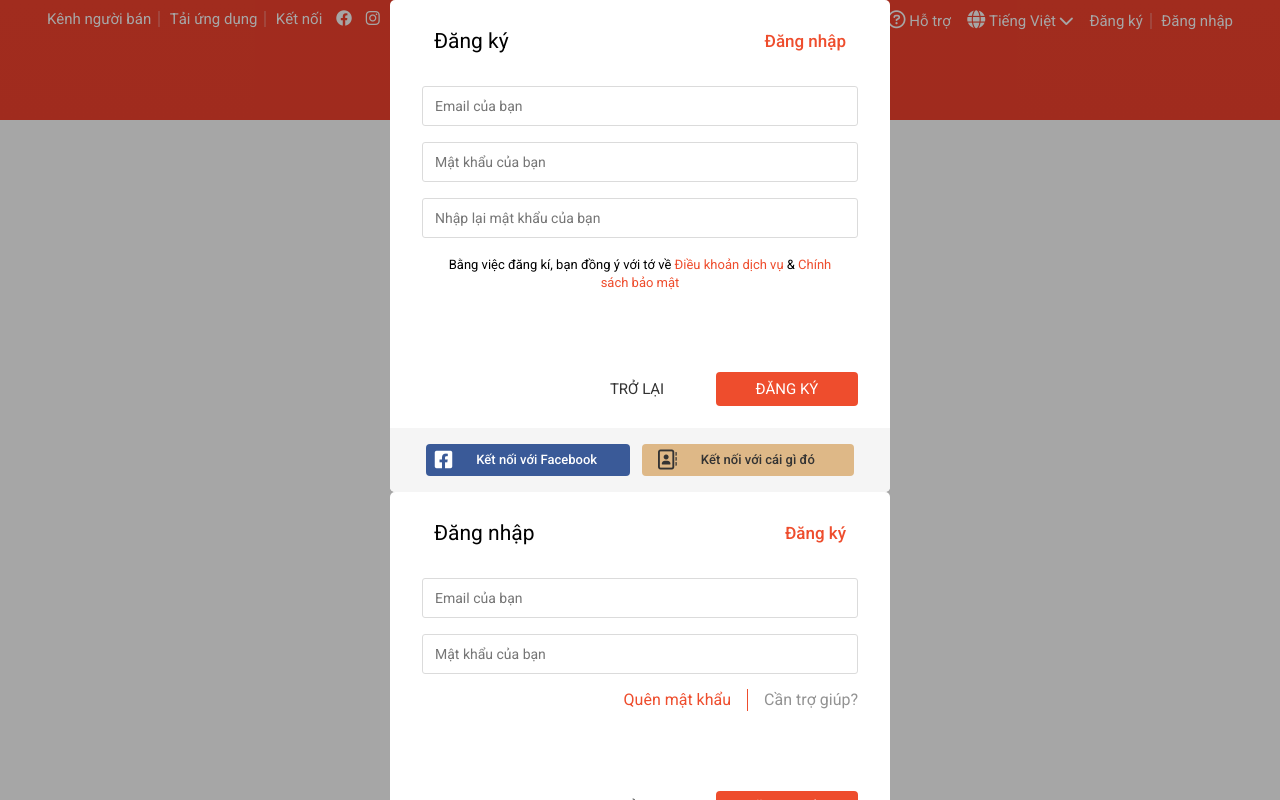
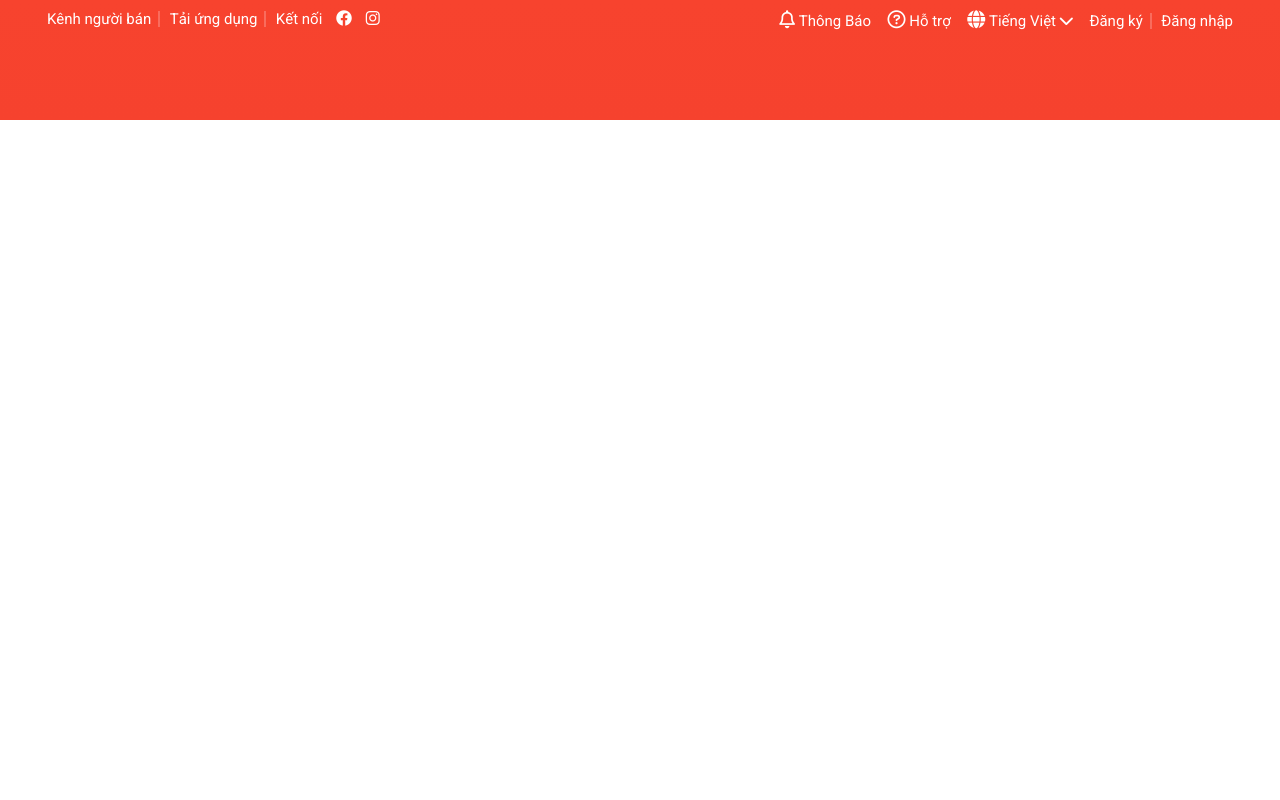
Before and after one commit to dungz3us/shopee-fake, a plain HTML site: page index.html in a window 1280 px wide. Drawn offline with nearby package versions, Linux system fonts and the light colour scheme.

Commit message:
ẩn modal

```diff
--- a/index.html
+++ b/index.html
@@ -136,7 +136,7 @@
         </footer>
 
         <!-- Modal -->
-         <div class="modal">
+         <!-- <div class="modal">
             <div class="modal__overlay"></div>
             <div class="modal__body">
 
@@ -234,7 +234,7 @@
                     </div>
                 </div>
             </div>
-        </div>
+        </div>  -->
     </div>
 </body>
 </html>
```
